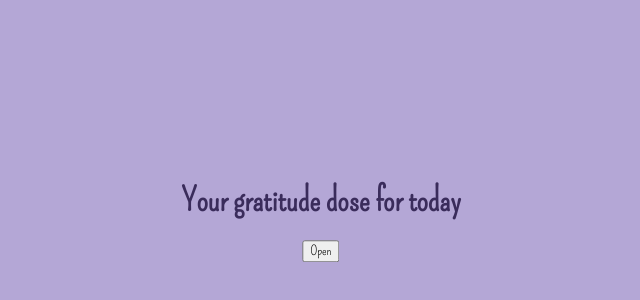
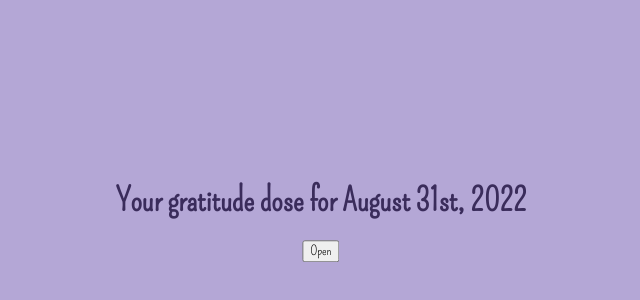
Before and after one commit to Kennie-create/dailly-gratitude-dose, a React (Create React App) app: page / in a window 1280 px wide. Shown: the part 186-486 px from the top of the page, without its empty margins (319-959 px from the left). Built offline with nearby package versions, Linux system fonts and the light colour scheme.

Commit message:
added date/date format to landing page, returned affirmation according to date

```diff
--- a/src/Affirmations.jsx
+++ b/src/Affirmations.jsx
@@ -1,11 +1,18 @@
+const positiveAffirmations = [
+  "I am in the right place at the right time, doing the right thing - Louise Hay",
+  "Make way for the unprecedented and watch your reality rearrange yourself - Yrsa Daley-Ward",
+  "You are loved just for being who you are, just for existing - Ram Dass",
+  "Make way for the unprecedented and watch your reality rearrange yourself - Yrsa Daley-Ward",
+  "Affirmation 5",
+  "Affirmation 6",
+  "Affirmation 7",
+];
 
-  const positiveAffirmations = ["I am in the right place at the right time, doing the right thing - Louise Hay","Make way for the unprecedented and watch your reality rearrange yourself - Yrsa Daley-Ward","You are loved just for being who you are, just for existing - Ram Dass","Make way for the unprecedented and watch your reality rearrange yourself - Yrsa Daley-Ward" ]
+const today = new Date();
+const day = today.getDate();
 
-  const Affirmations = () => {
-    return(<h1>{positiveAffirmations[1]}</h1>)
-  }
+const Affirmations = () => {
+  return <h1>{positiveAffirmations[day - 1]}</h1>;
+};
 
-  export default Affirmations;
-
-  // return random quote from the array
-  // use js functions to find out what day of the month, return matching quote ( expt sept 8, return 8th quote)
+export default Affirmations;
--- a/src/App.js
+++ b/src/App.js
@@ -1,21 +1,38 @@
 import "./App.css";
 import { useState } from "react";
 import Affirmations from "./Affirmations.jsx";
-import Layout from "./Layout.jsx"
+import Layout from "./Layout.jsx";
 
 const todaysDate = () => {
-  return ("today")
+  const today = new Date();
+  const day = today.getDate();
+  const month = today.toLocaleString("default", { month: "long" });
+  const year = today.getFullYear();
+
+  // const fullDate = month + " " + day + "," + year OR:
+  const fullDate = `${month} ${day}${dayEnding(day)}, ${year}`;
+
+  return fullDate;
+};
+
+const dayEnding = (day) => {
+  if (day > 3 && day < 21) return 'th';
+  switch (day % 10) {
+    case 1:  return "st";
+    case 2:  return "nd";
+    case 3:  return "rd";
+    default: return "th";
+  }
 }
 
 function App() {
-
   const [welcomePage, setWelcomePage] = useState(true);
 
   function dailyDosePage() {
     setWelcomePage(false);
   }
 
-  function returnToWelcomePage(){
+  function returnToWelcomePage() {
     setWelcomePage(true);
   }
 
@@ -32,13 +49,14 @@ function App() {
   } else {
     return (
       <Layout>
-       <Affirmations/>
-        <button onClick={returnToWelcomePage} className="button-font"> Finish </button>
+        <Affirmations />
+        <button onClick={returnToWelcomePage} className="button-font">
+          {" "}
+          Finish{" "}
+        </button>
       </Layout>
     );
   }
-
-
 }
 
 export default App;
```
